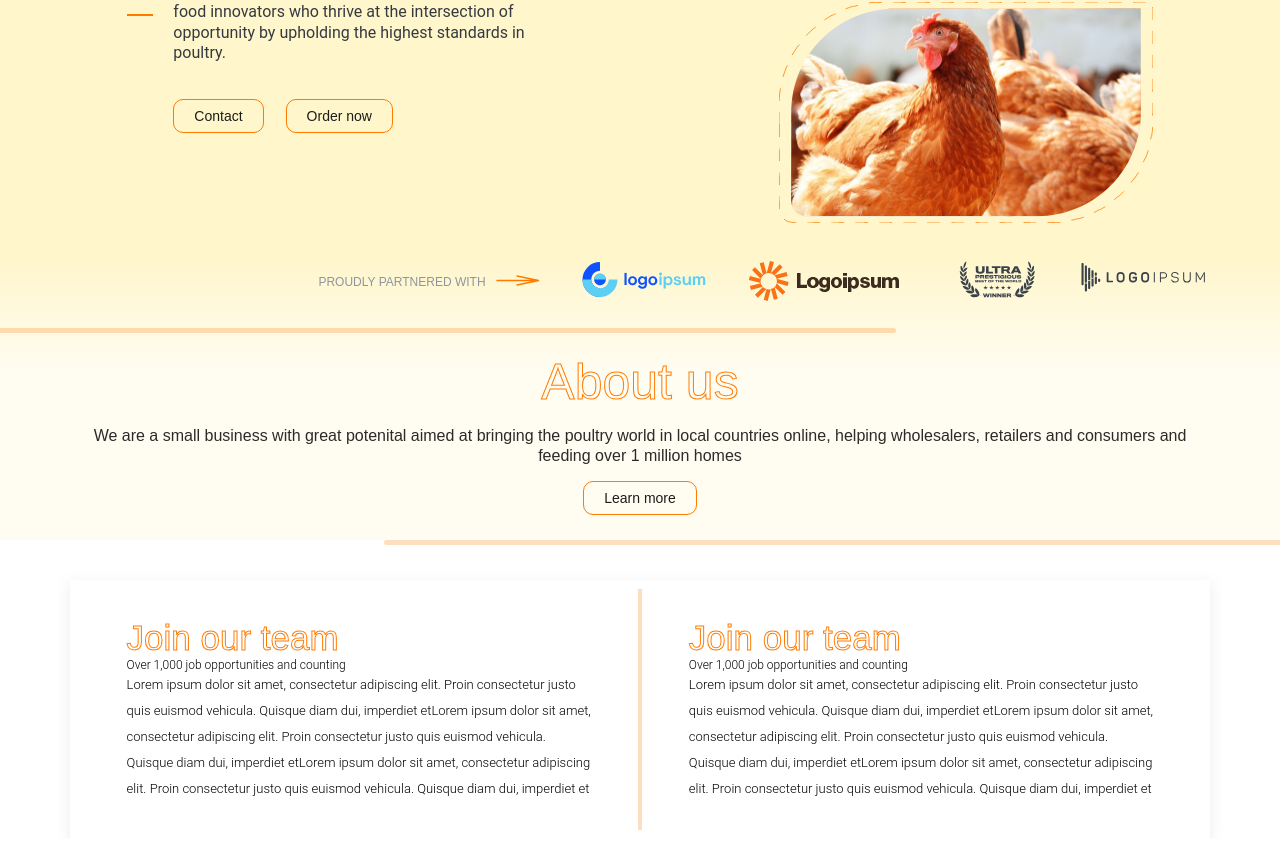
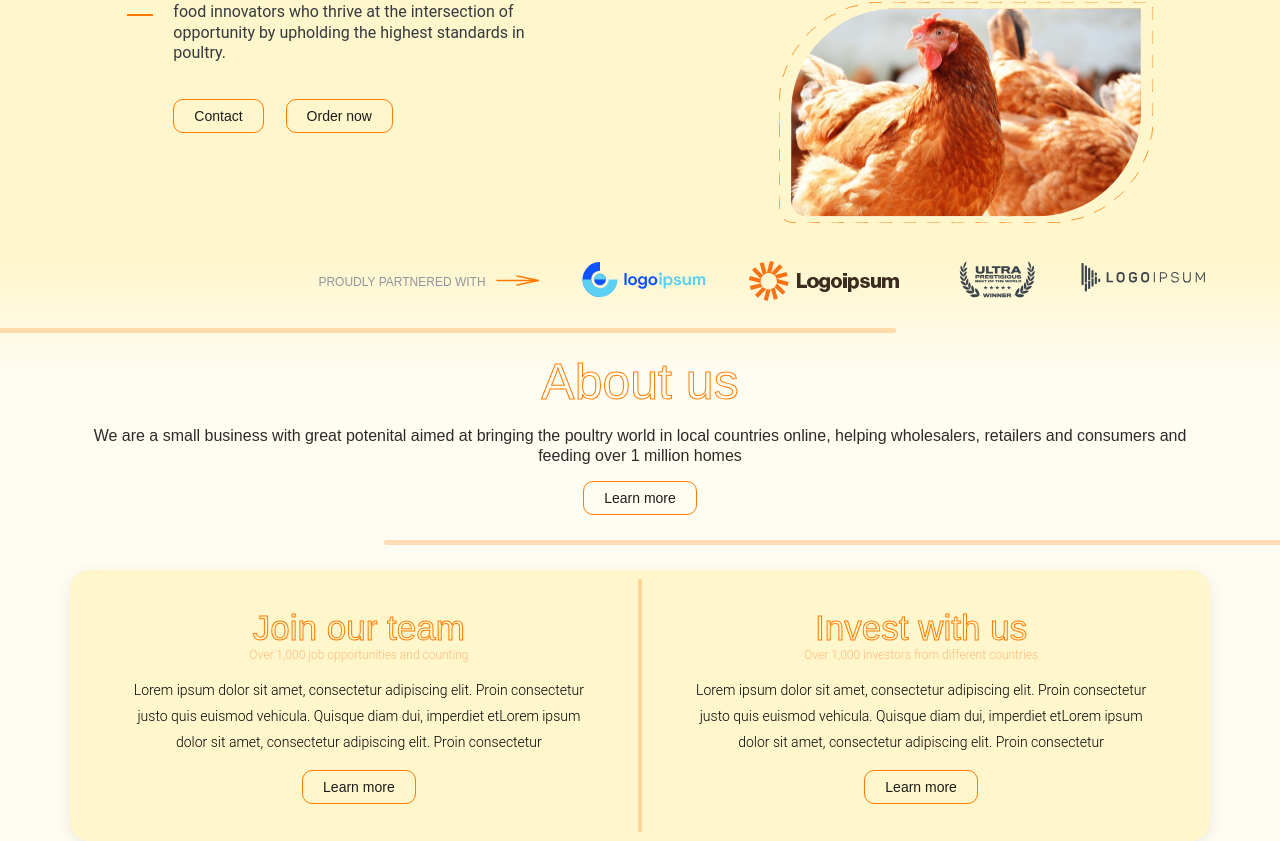
Before and after one commit to Sanusi-Moshood/Adiye, a React (Create React App) app: page / in a window 1280 px wide. Shown: the part 405-1246 px from the top of the page. Built offline with nearby package versions, Linux system fonts and the light colour scheme.

Commit message:
finished team section

```diff
--- a/src/components/Team.js
+++ b/src/components/Team.js
@@ -5,6 +5,7 @@ const Team = () => {
     <div>
       <div className="container">
           <div className="team-container">
+              <div className="team-container-2">
               <div className="team">
                   <div className="team-content">
                       <div className="team-header">
@@ -16,32 +17,35 @@ const Team = () => {
                           Lorem ipsum dolor sit amet, consectetur adipiscing elit. Proin
                           consectetur justo quis euismod vehicula. Quisque diam dui, imperdiet
                           etLorem ipsum dolor sit amet, consectetur adipiscing elit. Proin consectetur
-                          justo quis euismod vehicula. Quisque diam dui, imperdiet etLorem ipsum dolor
-                          sit amet, consectetur adipiscing elit. Proin consectetur justo quis euismod vehicula.
-                          Quisque diam dui, imperdiet et
                           </p>
                       </div>
+                      <div>
+                        <a href="" className='btn-transparent btn-team'>Learn more</a>
+                      </div>
+
                   </div>
 
               </div>
               <div className="invest">
               <div className="team-content">
                       <div className="team-header">
-                          <h1>Join our team</h1>
-                          <p>Over 1,000 job opportunities and counting</p>
+                          <h1>Invest with us</h1>
+                          <p>Over 1,000 investors from different countries</p>
                       </div>
                       <div className="team-text">
                           <p>
                           Lorem ipsum dolor sit amet, consectetur adipiscing elit. Proin
                           consectetur justo quis euismod vehicula. Quisque diam dui, imperdiet
                           etLorem ipsum dolor sit amet, consectetur adipiscing elit. Proin consectetur
-                          justo quis euismod vehicula. Quisque diam dui, imperdiet etLorem ipsum dolor
-                          sit amet, consectetur adipiscing elit. Proin consectetur justo quis euismod vehicula.
-                          Quisque diam dui, imperdiet et
                           </p>
+                      </div>
+                      <div>
+                        <a href="" className='btn-transparent btn-team'>Learn more</a>
                       </div>
                   </div>
               </div>
+              </div>
+
           </div>
       </div>
     </div>
--- a/src/index.css
+++ b/src/index.css
@@ -121,7 +121,7 @@ margin-right: 22px;
 }
 /* navbar scroll */
 .navbar-active{
-  filter: drop-shadow(0 -10px 20px rgb(170,170,170));
+  filter: drop-shadow(0 -10px 20px rgba(158, 158, 158, 0.699));
   border: 0px;
   background-color: #FFF6CC;
 }
@@ -207,9 +207,9 @@ height: 100%;
 #about{
   background: linear-gradient(180deg, #FFF6CC 0%, #FFFCF1 40.1%, #FFFCF1 45.31%);
 }
-.about-container{
+/* .about-container{
   margin-bottom: 40px;
-}
+} */
 .about-partner{
   display: flex;
 align-items: center;
@@ -289,9 +289,18 @@ color: #2b2b2a;
 
 /* Team section ------------------------------------------------------------------------------------- */
 
+#team{
+  background: #FFFCF1;
+}
+
 .team-container{
+  padding-top: 30px;
+}
+.team-container-2{
   display: flex;
+  background-color: #FFF6CC;
   padding: 1rem;
+  border-radius: 20px;
   box-shadow: 0px 4px 13px rgba(183, 178, 174, 0.25);
 }
 .team{
@@ -304,15 +313,19 @@ border-right: 2px solid rgba(255, 123, 0, 0.25);;
 }
 
 .team-content{
-
+  display: flex;
+  flex-direction: column;
+  gap: 15px;
+  text-align: center;
 }
 .team-header{
-
+  text-align: center;
 }
 .team-header p{
-  font-family: 'Roboto';
+  font-family: 'Roboto', sans-serif;
 font-weight: 300;
 font-size: 12px;
+color: #ffbb7b;
 }
 .team-header h1{
   font-weight: 400;
@@ -323,6 +336,19 @@ font-size: 12px;
 .team-text{
   font-family: 'Roboto', sans-serif;
   font-weight: 300;
-font-size: 13px;
+font-size: clamp(12px, 4vw, 14px) ;
 line-height: 26px;
 }
+
+@media (max-width: 768px) {
+  .team-container-2{
+    flex-direction: column;
+    gap: 15px;
+  }
+  .team{
+    border-right: none;
+    }
+    .invest{
+      border-left: none;
+    }
+}
```
